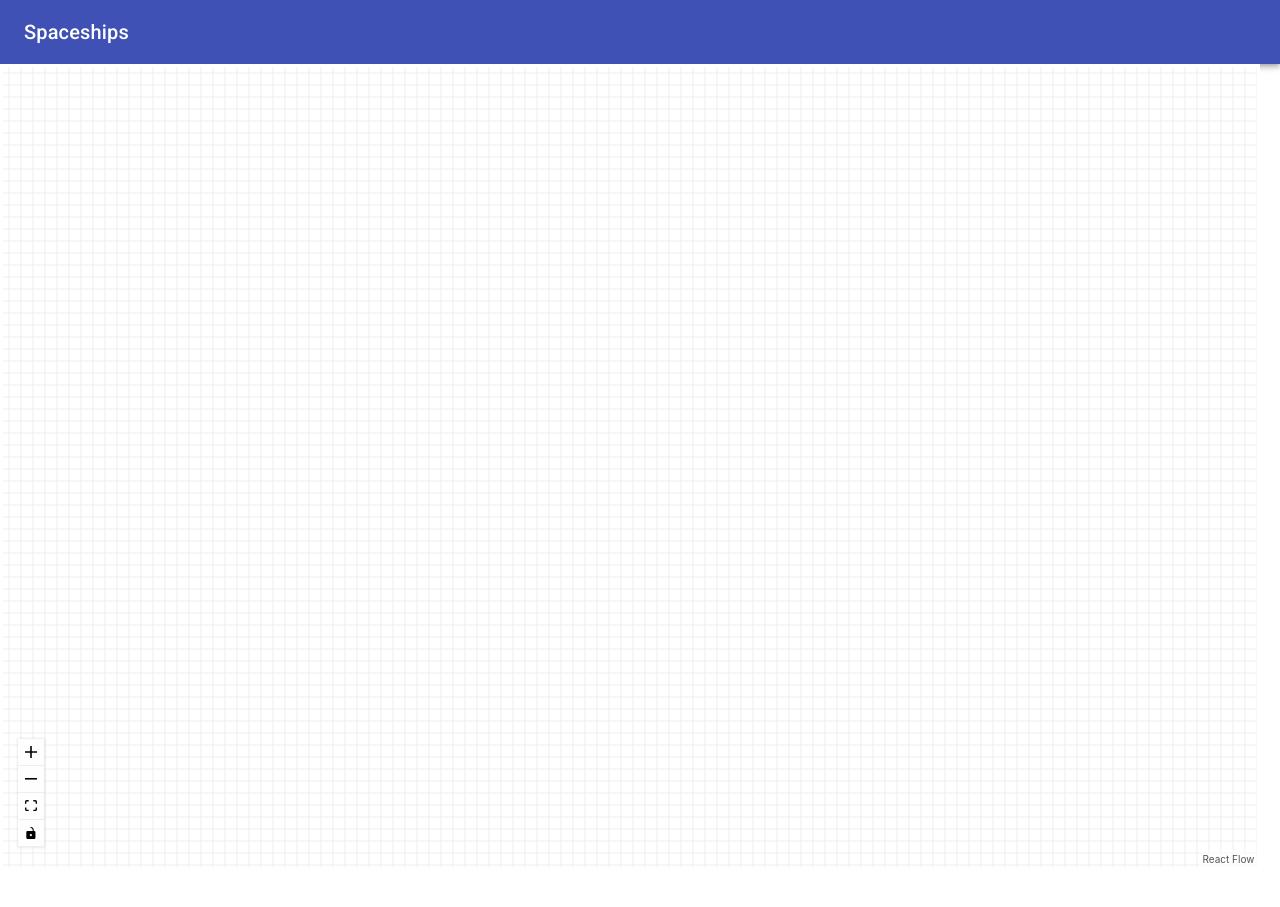
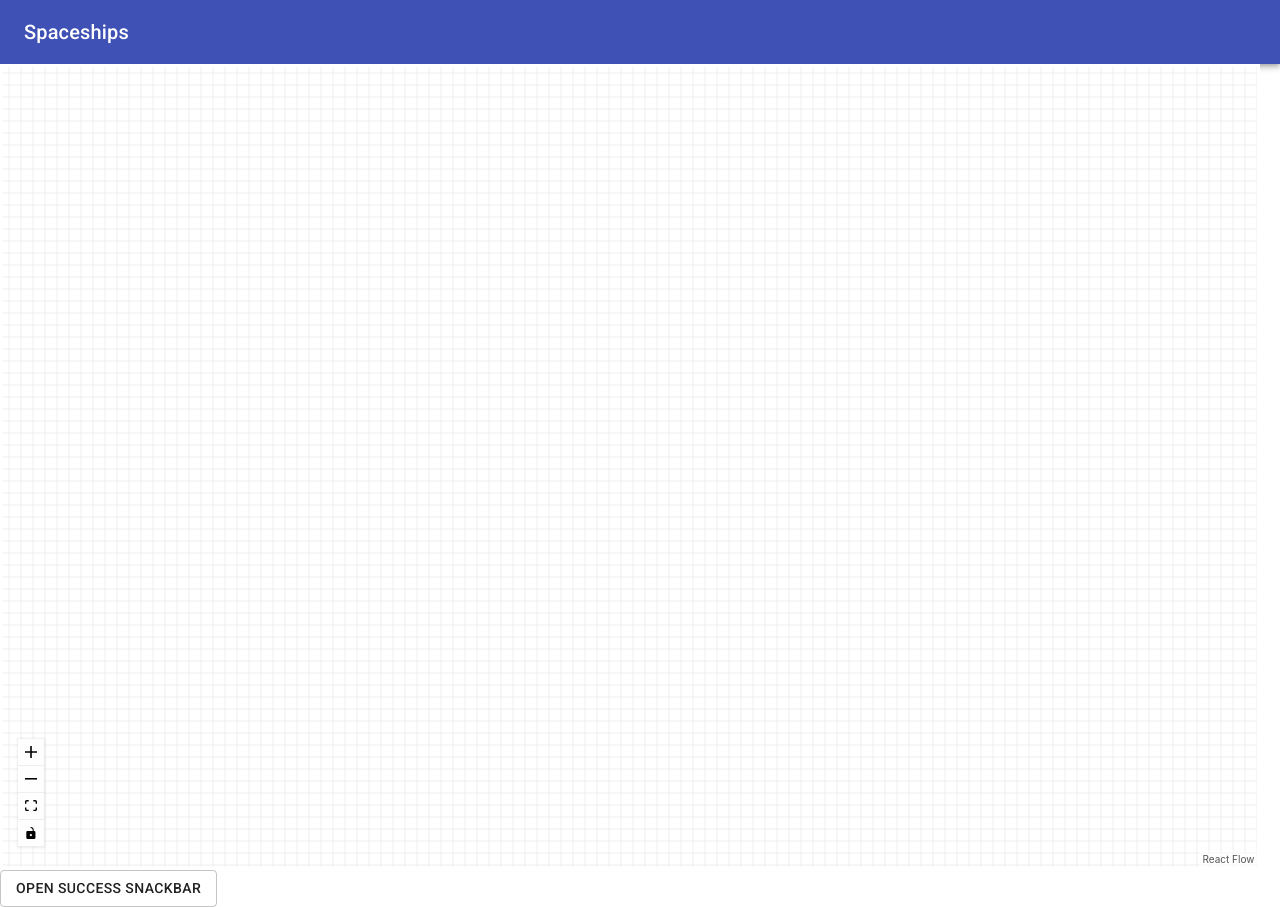
Before and after one commit to omri2861/Spaceships, a React (Create React App) app in the folder client/: page / in a window 1280 px wide. Before the commit the page ends 870 px from the top, so only its background shows below. Built offline with nearby package versions, Linux system fonts and the light colour scheme; no server answers.

Commit message:
Copied snackbar code

```diff
--- a/client/src/App.js
+++ b/client/src/App.js
@@ -1,11 +1,13 @@
 import Map from "./components/Map";
 import Bar from "./components/Bar";
+import Snackbar from "./components/Snackbar";
 
 function App() {
   return (
     <div>
       <Bar />
       <Map />
+      <Snackbar />
     </div>
   );
 }
--- /dev/null
+++ b/client/src/components/Snackbar.jsx
@@ -0,0 +1,48 @@
+import React from 'react';
+import Button from '@material-ui/core/Button';
+import Snackbar from '@material-ui/core/Snackbar';
+import MuiAlert from '@material-ui/lab/Alert';
+import { makeStyles } from '@material-ui/core/styles';
+
+function Alert(props) {
+  return <MuiAlert elevation={6} variant="filled" {...props} />;
+}
+
+const useStyles = makeStyles((theme) => ({
+  root: {
+    width: "100%",
+    "& > * + *": {
+      marginTop: theme.spacing(2),
+    },
+  },
+}));
+
+export default function CustomizedSnackbars() {
+  const classes = useStyles();
+  const [open, setOpen] = React.useState(false);
+
+  const handleClick = () => {
+    setOpen(true);
+  };
+
+  const handleClose = (event, reason) => {
+    if (reason === "clickaway") {
+      return;
+    }
+
+    setOpen(false);
+  };
+
+  return (
+    <div className={classes.root}>
+      <Button variant="outlined" onClick={handleClick}>
+        Open success snackbar
+      </Button>
+      <Snackbar open={open} autoHideDuration={6000} onClose={handleClose}>
+        <Alert onClose={handleClose} severity="success">
+          This is a success message!
+        </Alert>
+      </Snackbar>
+    </div>
+  );
+}
```
